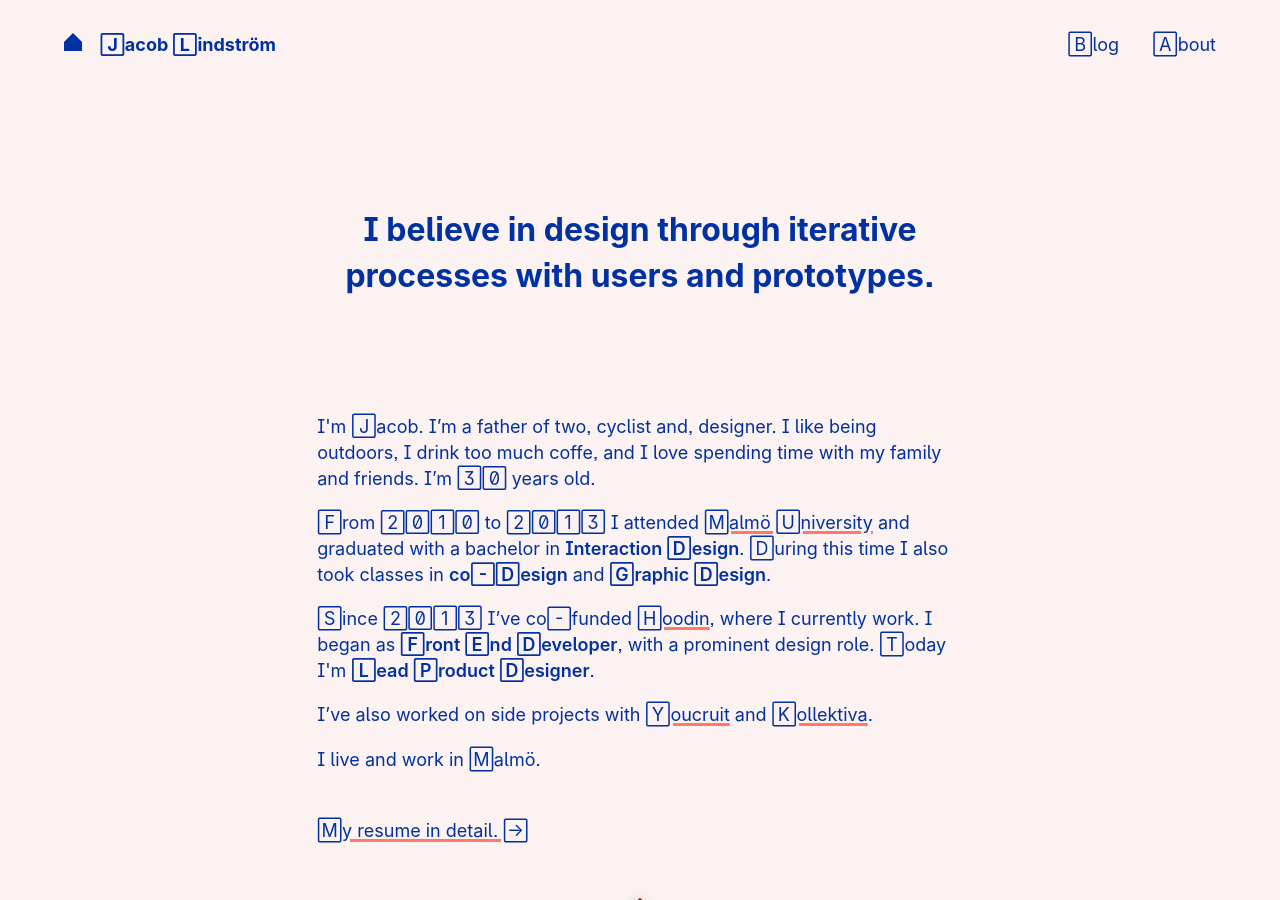
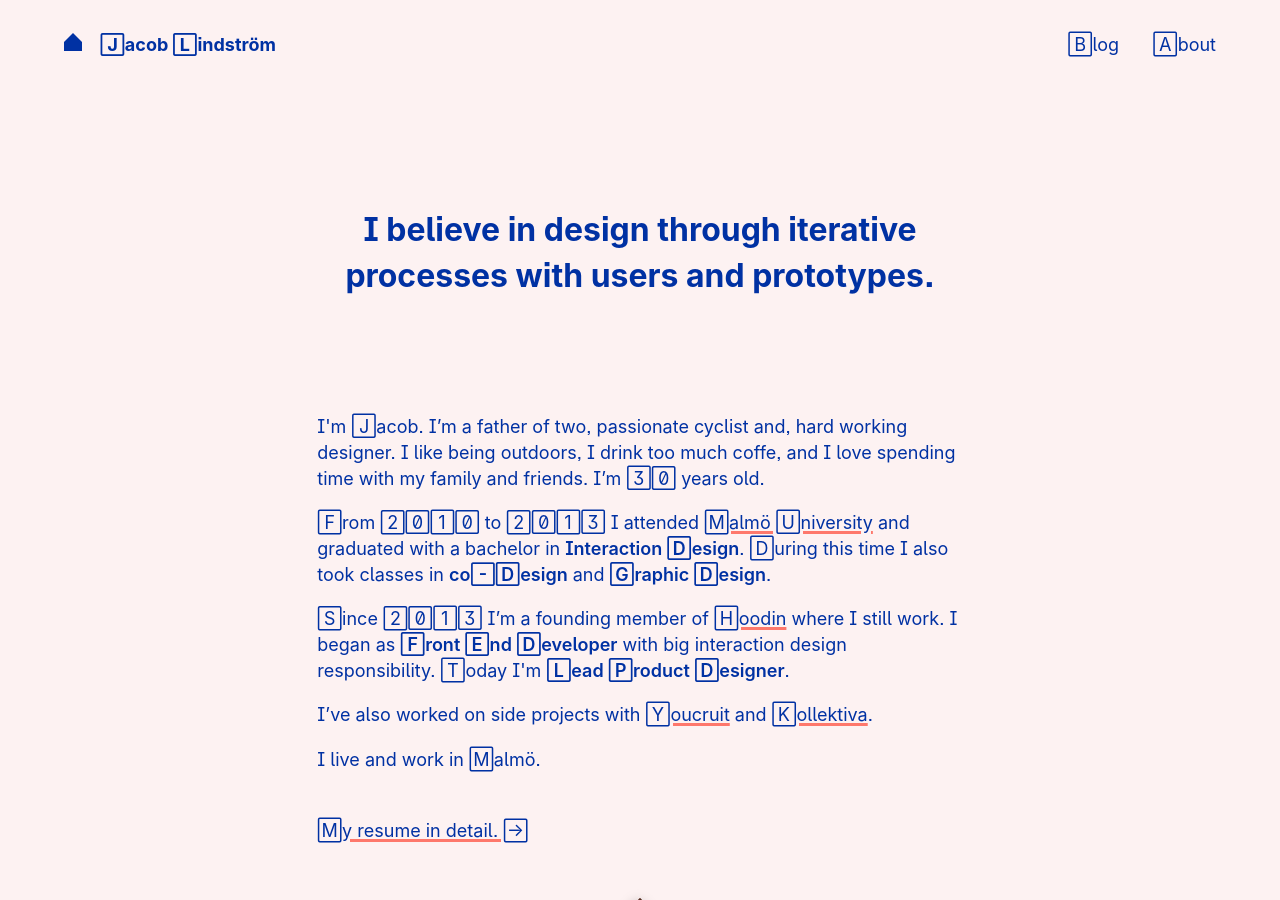
Before and after one commit to jacoblindstrm/jacoblindstrm.github.io, a Jekyll site: the page built from about.html, in a window 1280 px wide and 900 px high. Built offline with Jekyll 4.4.1, drawn with Linux system fonts in a browser that asks for light colours.

Commit message:
Update about.html

```diff
--- a/about.html
+++ b/about.html
@@ -7,12 +7,12 @@ permalink: /about/
 <h1>I believe in design through iterative processes with users and&nbsp;prototypes.</h1>
 
 <div class="body">
-    <p itemprop="description">I'm <span itemprop="givenName">Jacob</span>. I’m a father of two, cyclist and, designer. I like being outdoors, I drink too much coffe, and I love spending time with my
+    <p itemprop="description">I'm <span itemprop="givenName">Jacob</span>. I’m a father of two, passionate cyclist and, hard working designer. I like being outdoors, I drink too much coffe, and I love spending time with my
         family and friends. I’m 30 years old.</p>
     <p>From 2010 to 2013 I attended <a href="https://edu.mau.se/en/Program/TGIDE" itemprop="alumniOf" rel="noopener">Malmö University</a> and graduated with a bachelor in <strong>Interaction Design</strong>. During this time I
     also took classes in <strong>co-Design</strong> and <strong>Graphic Design</strong>.</p>
 
-    <p>Since 2013 I’ve co-funded <a href="https://hoodin.com" itemprop="worksFor" rel="noopener" >Hoodin</a>, where I currently work. I began as <strong>Front End Developer</strong>, with a prominent design role. Today I'm <strong itemprop="jobTitle">Lead Product&nbsp;Designer</strong>.</p>
+    <p>Since 2013 I’m a founding member of <a href="https://hoodin.com" itemprop="worksFor" rel="noopener" >Hoodin</a> where I still work. I began as <strong>Front End Developer</strong> with big interaction design responsibility. Today I'm <strong itemprop="jobTitle">Lead Product&nbsp;Designer</strong>.</p>
 
     <p>I’ve also worked on side projects with <a href="https://youcruit.com" rel="noopener">Youcruit</a> and <a href="https://www.kollektiva.se" rel="noopener">Kollektiva</a>.</p>
 
```
